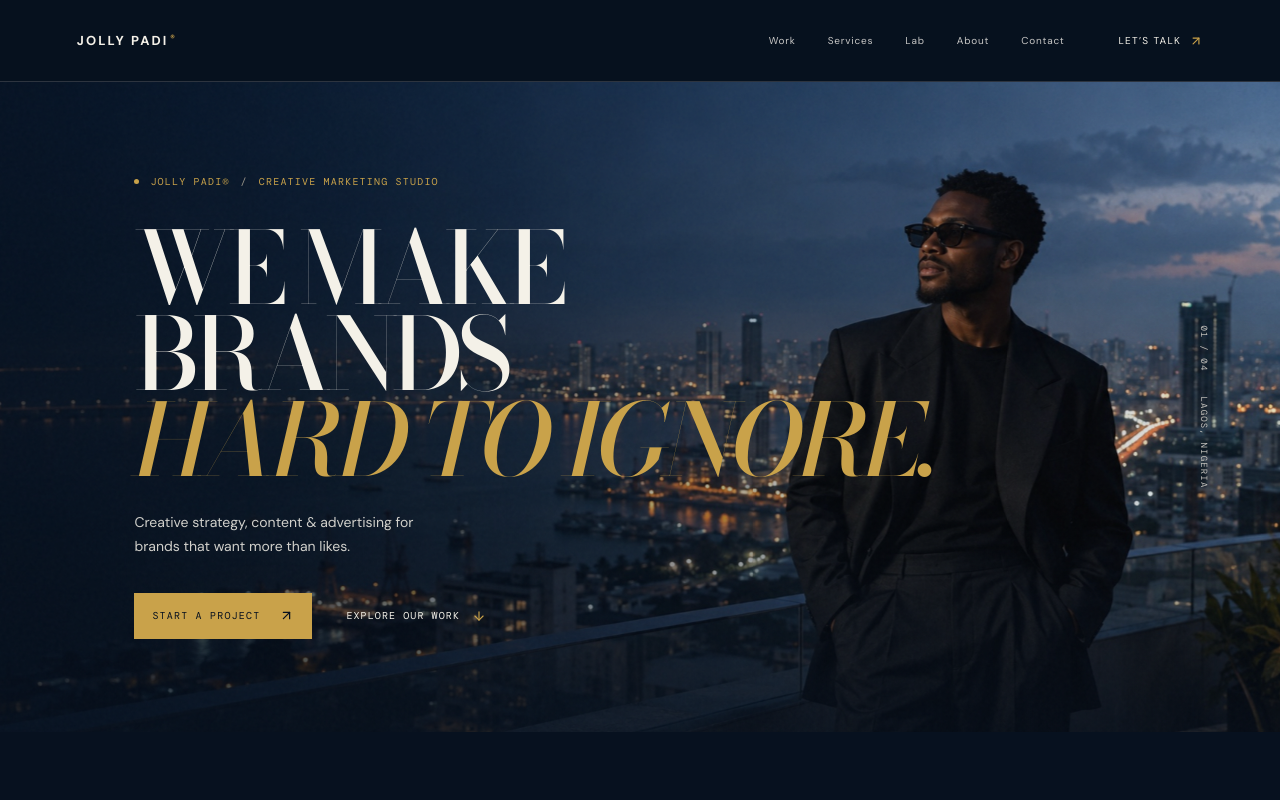
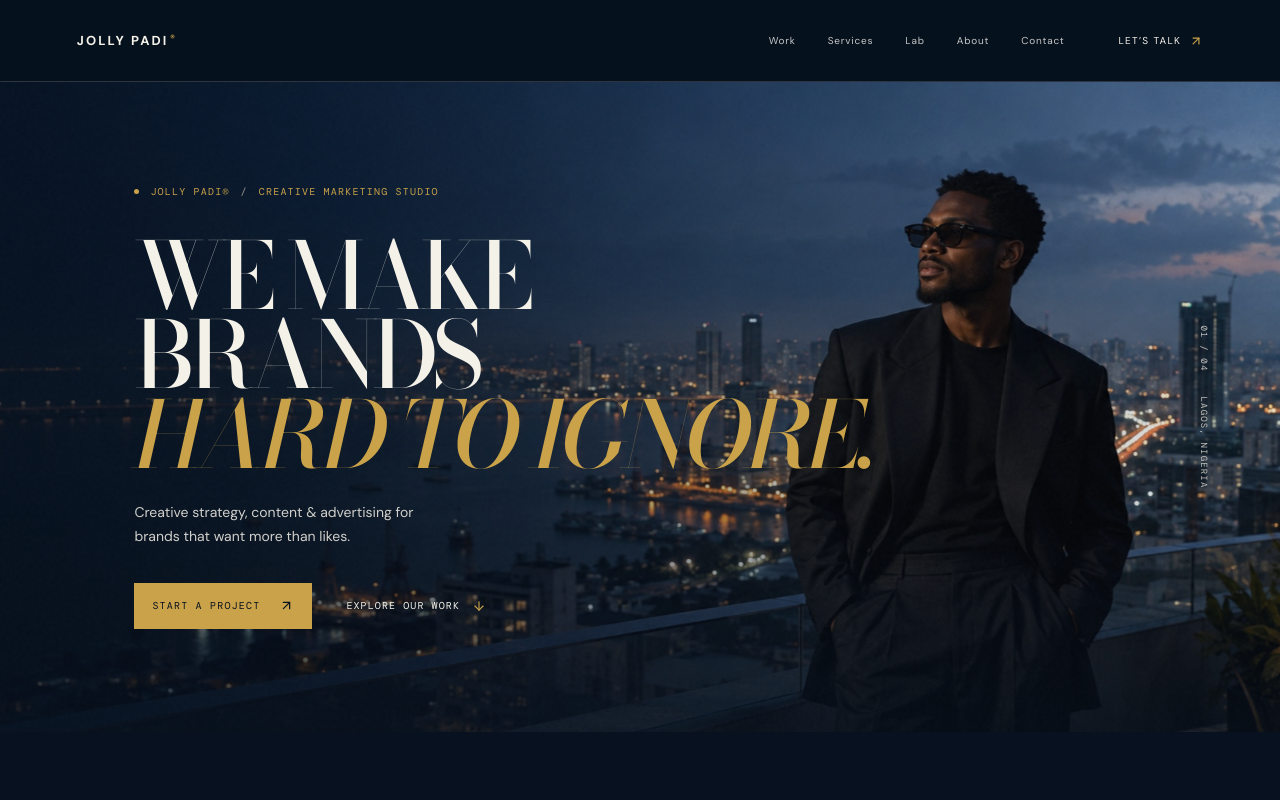
Before and after one commit to bobbyalexiss/jollypadi, a React (Vite) app: page / in a window 1280 px wide. Shown: the top 800 px of the page. Built offline with nearby package versions, Linux system fonts and the light colour scheme.

Commit message:
Refine desktop hero composition

```diff
--- a/src/styles.css
+++ b/src/styles.css
@@ -2709,3 +2709,20 @@ html {
     font-size: 11px;
   }
 }
+
+/* Desktop hero art direction: give the founder a clear right-hand column. */
+@media (min-width: 901px) {
+  .hero-copy {
+    width: 58vw;
+    max-width: 1120px;
+  }
+
+  .hero h1 {
+    font-size: clamp(64px, 7.2vw, 132px);
+    max-width: 100%;
+  }
+
+  .hero h1 em {
+    white-space: nowrap;
+  }
+}
```
